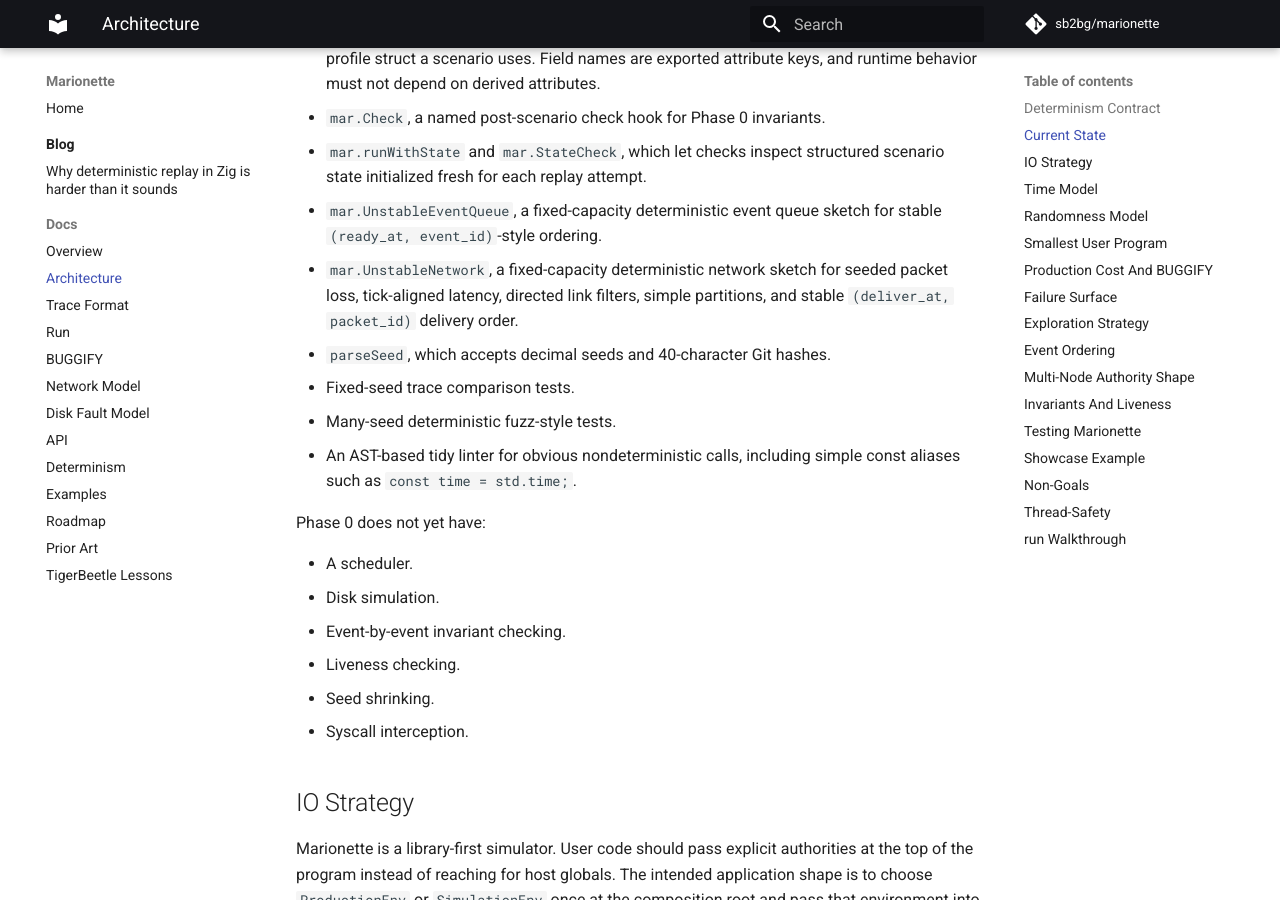
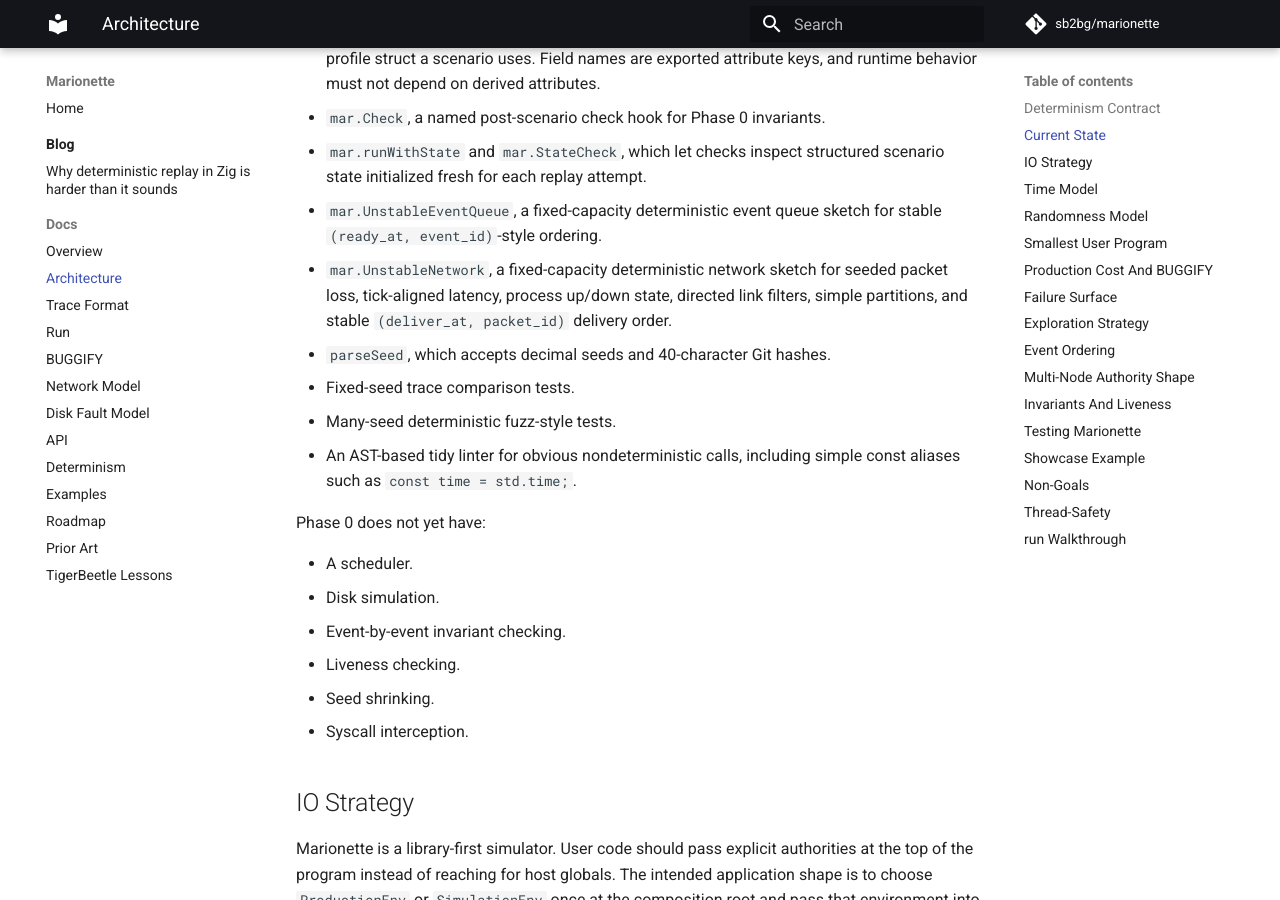
Before and after one commit to sb2bg/marionette, an MkDocs documentation site: the page built from docs/architecture.md, in a window 1280 px wide and 900 px high, scrolled down 1002 px. Built offline with MkDocs 1.6.1 and Material for MkDocs 9.7.7, drawn with Linux system fonts in a browser that asks for light colours; comment, search, counter and statistics services are not loaded.

Commit message:
Add node state

```diff
--- a/docs/architecture.md
+++ b/docs/architecture.md
@@ -43,8 +43,9 @@ Phase 0 has:
 - `mar.UnstableEventQueue`, a fixed-capacity deterministic event queue sketch for
   stable `(ready_at, event_id)`-style ordering.
 - `mar.UnstableNetwork`, a fixed-capacity deterministic network sketch for
-  seeded packet loss, tick-aligned latency, directed link filters, simple
-  partitions, and stable `(deliver_at, packet_id)` delivery order.
+  seeded packet loss, tick-aligned latency, process up/down state, directed
+  link filters, simple partitions, and stable `(deliver_at, packet_id)`
+  delivery order.
 - `parseSeed`, which accepts decimal seeds and 40-character Git hashes.
 - Fixed-seed trace comparison tests.
 - Many-seed deterministic fuzz-style tests.
```
Also changed, not shown: docs/api.md (+7 -0 lines), docs/network.md (+37 -6 lines), docs/roadmap.md (+1 -1 lines), docs/trace-format.md (+1 -0 lines), 1 other file.
